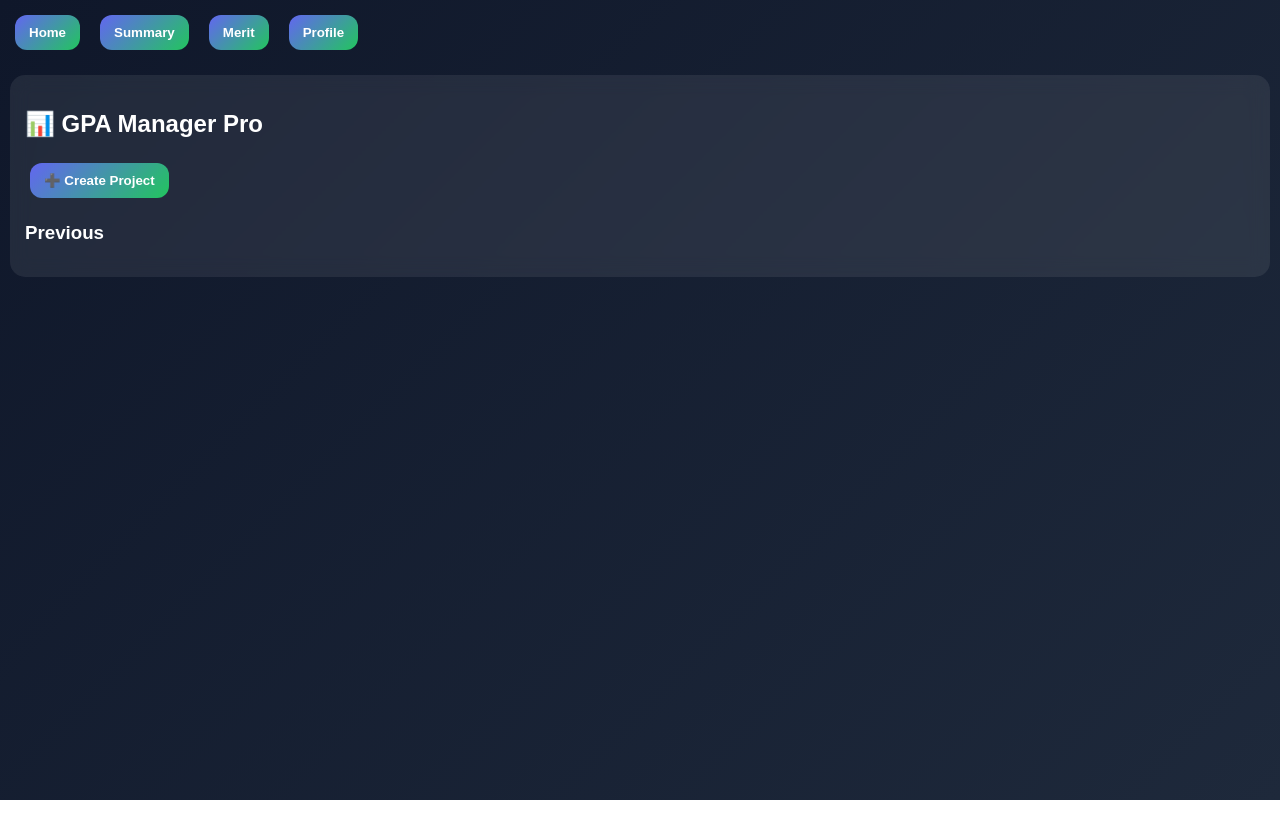
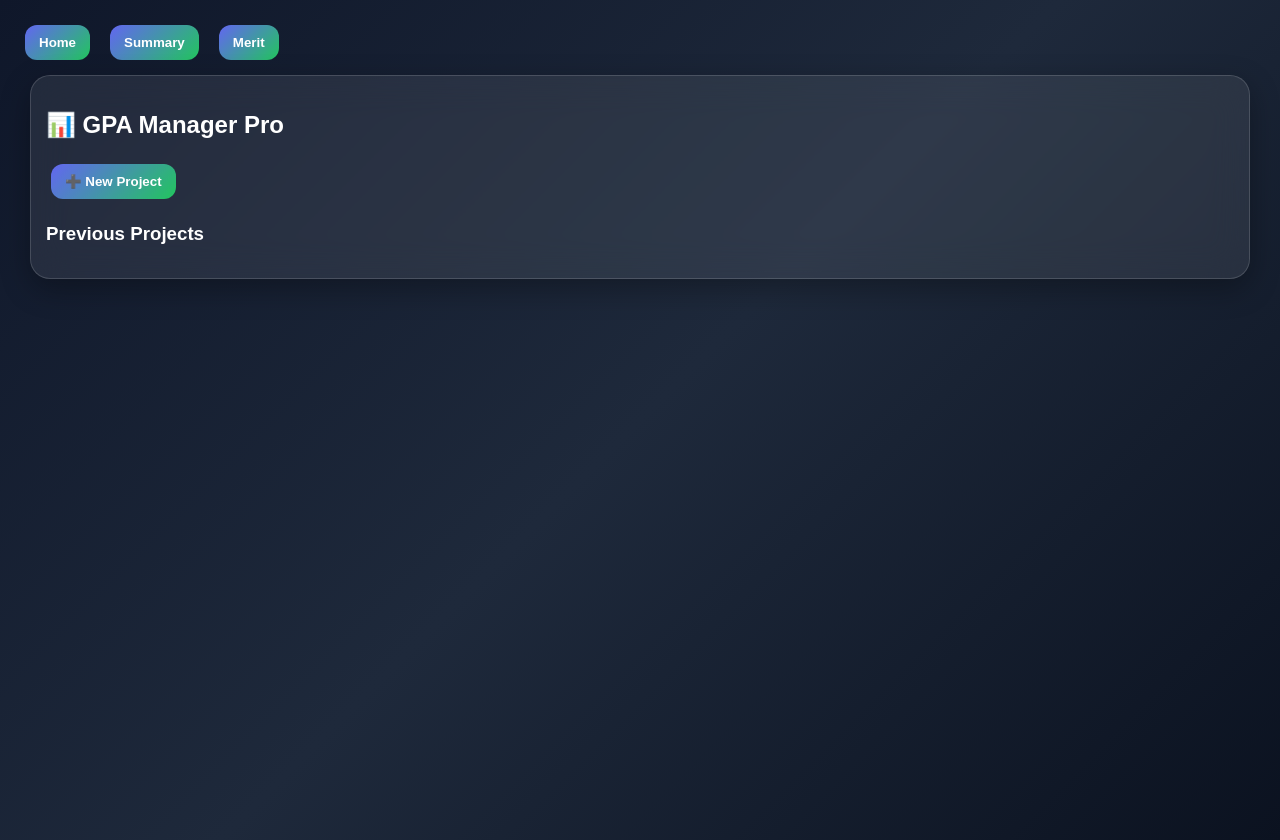
Before and after one commit to mustafaroshid99-cell/gpa-manager, a Next.js app: page / in a window 1280 px wide. Before the commit the page ends 800 px from the top, so only its background shows below. Built offline with nearby package versions, Linux system fonts and the light colour scheme.

Commit message:
Update page.js

```diff
--- a/app/page.js
+++ b/app/page.js
@@ -12,7 +12,9 @@ const [name, setName] = useState(""); const [roll, setRoll] = useState(""); cons
 
 const [searchRoll, setSearchRoll] = useState(""); const [error, setError] = useState("");
 
-const [showMerit, setShowMerit] = useState(false); const [showSummary, setShowSummary] = useState(false); const [showForm, setShowForm] = useState(true); const [modal, setModal] = useState(false);
+const [showMerit, setShowMerit] = useState(false); const [showSummary, setShowSummary] = useState(false);
+
+const theme = "dark";
 
 const gp = (m) => { if (m >= 80) return 5; if (m >= 70) return 4; if (m >= 60) return 3.5; if (m >= 50) return 3; if (m >= 40) return 2; if (m >= 33) return 1; return 0; };
 
@@ -35,13 +37,7 @@ setError("");
 
 };
 
-const updateMark = (i, v) => { const n = Number(v); if (v !== "" && (n < 0 || n > 100)) return setError("Marks 0-100 only"); setError("");
-
-const c = [...marks];
-c[i] = v;
-setMarks(c);
-
-};
+const updateMark = (i, v) => { const n = Number(v); if (v !== "" && (n < 0 || n > 100)) return setError("Marks 0-100 only"); setError(""); const c = [...marks]; c[i] = v; setMarks(c); };
 
 const submitStudent = () => { if (!name || !roll) return setError("Enter name & roll");
 
@@ -63,45 +59,50 @@ const obj = {
   status: fail ? "FAIL" : "PASS"
 };
 
-const updated = [...students, obj];
+const existingIndex = students.findIndex(s => String(s.roll) === String(roll));
+
+if (existingIndex !== -1) {
+  const ok = confirm("Student exists. Update marks?");
+  if (!ok) return;
+  const updated = [...students];
+  updated[existingIndex] = obj;
   setStudents(updated);
   setViewStudent(obj);
-setModal(true);
+} else {
+  setStudents([...students, obj]);
+  setViewStudent(obj);
+}
 
 setName("");
 setRoll("");
-setMarks(Array(activeProject.subjectCount).fill(""));
+setMarks(Array(Number(activeProject.subjectCount)).fill(""));
 
 };
 
-const search = () => { const s = students.find(x => String(x.roll) === String(searchRoll)); if (!s) return setError("Not found"); setViewStudent(s); setModal(true); };
+const search = () => { const s = students.find(x => String(x.roll) === String(searchRoll)); if (!s) return setError("Not found"); setViewStudent(s); };
 
 const merit = [...students] .sort((a,b)=> b.gpa-a.gpa || b.total-a.total || a.roll-b.roll) .map((s,i)=>({...s,rank:i+1}));
 
 const summary = () => { const pass = students.filter(s=>s.status==="PASS").length; const fail = students.length-pass; return {pass,fail,rate:((pass/students.length)*100||0).toFixed(2)}; };
 
-return ( <div style={{minHeight:"100vh",background:"linear-gradient(135deg,#0f172a,#1e293b)",color:"white",fontFamily:"sans-serif"}}>
+return ( <div style={styles.bg}>
 
-{/* TOP BAR */}
-  <div style={{display:"flex",gap:10,padding:10}}>
-    <button onClick={()=>setPage("home")} style={btn()}>Home</button>
-    <button onClick={()=>setShowSummary(!showSummary)} style={btn()}>Summary</button>
-    <button onClick={()=>setShowMerit(!showMerit)} style={btn()}>Merit</button>
-    <button onClick={()=>setModal(true)} style={btn()}>Profile</button>
+{/* HEADER */}
+  <div style={styles.topBar}>
+    <button onClick={()=>setPage("home")} style={styles.btn}>Home</button>
+    <button onClick={()=>setShowSummary(!showSummary)} style={styles.btn}>Summary</button>
+    <button onClick={()=>setShowMerit(!showMerit)} style={styles.btn}>Merit</button>
   </div>
-
-  {/* ERROR */}
-  {error && <div style={{color:"red",paddingLeft:10}}>⚠ {error}</div>}
 
   {/* HOME */}
   {page === "home" && (
-    <div style={card()}>
+    <div style={styles.glass}>
       <h2>📊 GPA Manager Pro</h2>
-      <button style={btn()} onClick={()=>setPage("create")}>➕ Create Project</button>
+      <button style={styles.btn} onClick={()=>setPage("create")}>➕ New Project</button>
 
-      <h3>Previous</h3>
+      <h3>Previous Projects</h3>
       {projects.map(p=> (
-        <button key={p.id} style={btn()} onClick={()=>{
+        <button key={p.id} style={styles.btn} onClick={()=>{
           setActiveProject(p);
           setStudents(p.students||[]);
           setPage("app");
@@ -114,11 +115,11 @@ return ( <div style={{minHeight:"100vh",background:"linear-gradient(135deg,#0f17
 
   {/* CREATE */}
   {page === "create" && (
-    <div style={card()}>
+    <div style={styles.glass}>
       <h3>Create Project</h3>
       <input placeholder="Exam Name" value={examName} onChange={e=>setExamName(e.target.value)} />
       <input placeholder="Subjects" value={subjectCount} onChange={e=>setSubjectCount(e.target.value)} />
-      <button style={btn()} onClick={startApp}>Start</button>
+      <button style={styles.btn} onClick={startApp}>Start</button>
     </div>
   )}
 
@@ -126,13 +127,12 @@ return ( <div style={{minHeight:"100vh",background:"linear-gradient(135deg,#0f17
   {page === "app" && (
     <div>
 
-      {/* FAB */}
-      <button onClick={()=>setShowForm(!showForm)} style={fab()}>＋</button>
+      {/* glass wave divider */}
+      <div style={styles.wave}></div>
 
-      {/* FORM */}
-      {showForm && (
-        <div style={{...card(),transition:"all .4s"}}>
-          <h3>Input Student</h3>
+      {/* INPUT */}
+      <div style={styles.glass}>
+        <h3>Student Input</h3>
         <input placeholder="Name" value={name} onChange={e=>setName(e.target.value)} />
         <input placeholder="Roll" value={roll} onChange={e=>setRoll(e.target.value)} />
 
@@ -142,27 +142,47 @@ return ( <div style={{minHeight:"100vh",background:"linear-gradient(135deg,#0f17
             onChange={e=>updateMark(i,e.target.value)} />
         ))}
 
-          <button style={btn()} onClick={submitStudent}>Add</button>
+        <button style={styles.btn} onClick={submitStudent}>Add Student</button>
+      </div>
+
+      {/* SEARCH */}
+      <div style={styles.glass}>
+        <input placeholder="Search roll" value={searchRoll} onChange={e=>setSearchRoll(e.target.value)} />
+        <button style={styles.btn} onClick={search}>Search</button>
+      </div>
+
+      {/* INDIVIDUAL INLINE (NO POPUP) */}
+      {viewStudent && (
+        <div style={{...styles.glass,transform:"scale(1)",transition:"0.4s"}}>
+          <h3>👤 Individual Result</h3>
+          <p>{viewStudent.name} (Roll {viewStudent.roll})</p>
+          <p>GPA: {viewStudent.gpa}</p>
+          <p>Total: {viewStudent.total}</p>
+          <p>Grade: {viewStudent.grade}</p>
         </div>
       )}
 
-      {/* SEARCH */}
-      <div style={card()}>
-        <input placeholder="Search roll" value={searchRoll} onChange={e=>setSearchRoll(e.target.value)} />
-        <button style={btn()} onClick={search}>Search</button>
+      {/* SUMMARY */}
+      {showSummary && (
+        <div style={styles.glass}>
+          <h3>Summary</h3>
+          <p>Pass: {summary().pass}</p>
+          <p>Fail: {summary().fail}</p>
+          <p>Rate: {summary().rate}%</p>
         </div>
+      )}
 
       {/* MERIT */}
       {showMerit && (
-        <div style={{...card(),overflowX:"auto"}}>
-          <h3>🏆 Merit</h3>
+        <div style={{...styles.glass,overflowX:"auto"}}>
+          <h3>🏆 Merit List</h3>
           <table style={{width:"100%",textAlign:"center"}}>
             <thead>
               <tr><th>Rank</th><th>Name</th><th>Roll</th><th>GPA</th><th>Total</th></tr>
             </thead>
             <tbody>
               {merit.map(s=> (
-                <tr key={s.id} style={{transition:"all .3s"}}>
+                <tr key={s.id} style={{transition:"0.3s"}}>
                   <td>{s.rank}</td>
                   <td>{s.name}</td>
                   <td>{s.roll}</td>
@@ -175,43 +195,11 @@ return ( <div style={{minHeight:"100vh",background:"linear-gradient(135deg,#0f17
         </div>
       )}
 
-      {/* SUMMARY */}
-      {showSummary && (
-        <div style={card()}>
-          <h3>Summary</h3>
-          <p>Pass: {summary().pass}</p>
-          <p>Fail: {summary().fail}</p>
-          <p>Rate: {summary().rate}%</p>
-        </div>
-      )}
-
-    </div>
-  )}
-
-  {/* MODAL */}
-  {modal && viewStudent && (
-    <div style={modalStyle()} onClick={()=>setModal(false)}>
-      <div style={modalBox()}>
-        <h3>{viewStudent.name}</h3>
-        <p>Roll: {viewStudent.roll}</p>
-        <p>GPA: {viewStudent.gpa}</p>
-        <p>Total: {viewStudent.total}</p>
-        <p>Grade: {viewStudent.grade}</p>
-        <button style={btn()} onClick={()=>setModal(false)}>Close</button>
-      </div>
     </div>
   )}
 
 </div>
 
-);
+); }
 
-function btn(){ return { padding:"10px 14px", margin:"5px", borderRadius:12, border:"none", background:"linear-gradient(135deg,#6366f1,#22c55e)", color:"white", cursor:"pointer", fontWeight:"bold" }; }
-
-function card(){ return { margin:10, padding:15, borderRadius:15, background:"rgba(255,255,255,0.08)", backdropFilter:"blur(10px)" }; }
-
-function fab(){ return { position:"fixed", bottom:20, right:20, width:60, height:60, borderRadius:"50%", fontSize:30, border:"none", background:"linear-gradient(135deg,#f59e0b,#ef4444)", color:"white", cursor:"pointer" }; }
-
-function modalStyle(){ return { position:"fixed", inset:0, background:"rgba(0,0,0,0.6)", display:"flex", justifyContent:"center", alignItems:"center" }; }
-
-function modalBox(){ return { padding:20, borderRadius:15, background:"#111827", minWidth:250 }; } }
+const styles = { bg: { minHeight:"100vh", background:"linear-gradient(135deg,#0f172a,#1e293b,#0b1220)", color:"white", fontFamily:"sans-serif", padding:20 }, glass: { margin:10, padding:15, borderRadius:20, background:"rgba(255,255,255,0.08)", backdropFilter:"blur(18px)", border:"1px solid rgba(255,255,255,0.15)", boxShadow:"0 10px 30px rgba(0,0,0,0.3)" }, btn: { padding:"10px 14px", margin:5, borderRadius:12, border:"none", background:"linear-gradient(135deg,#6366f1,#22c55e)", color:"white", fontWeight:"bold", cursor:"pointer" }, topBar: { display:"flex", gap:10, marginBottom:10 }, wave: { height:40, background:"linear-gradient(135deg,rgba(255,255,255,0.1),transparent)", borderRadius:"50px", margin:"10px 0" } };
```
Lines whose indentation alone changed are shown as unchanged.
